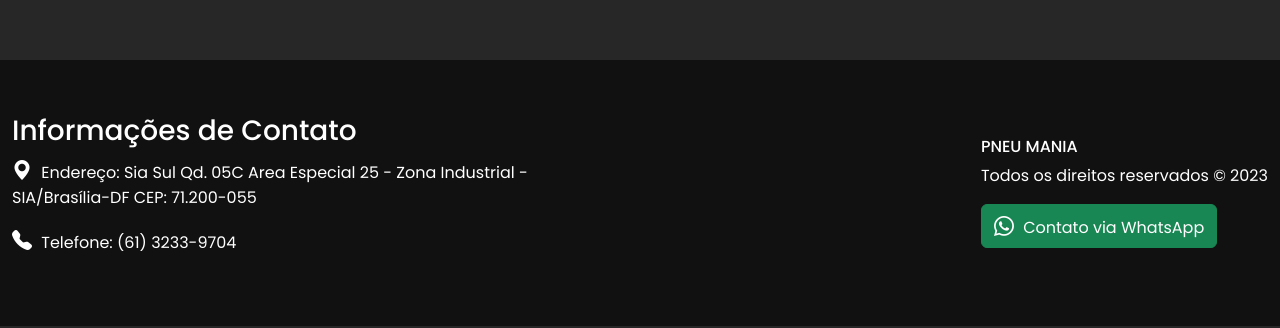
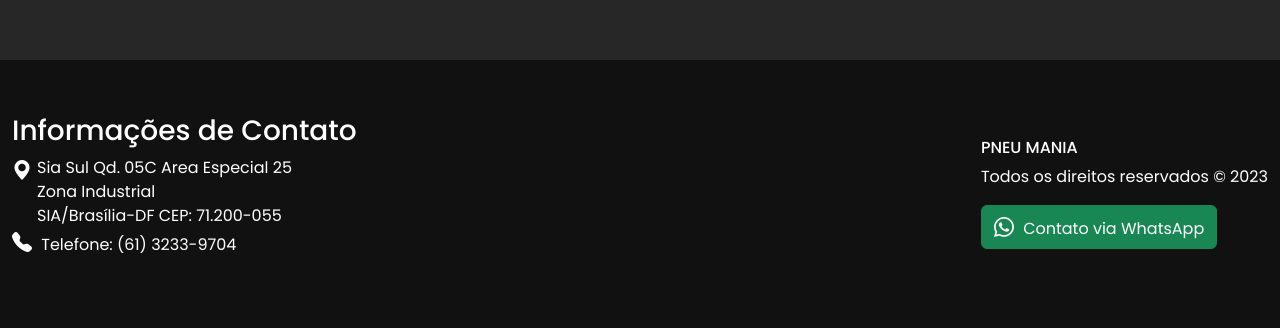
Before and after one commit to arturrenann/pneumania, an Angular app: page / in a window 1280 px wide. Shown: the part 2340-2668 px from the top of the page. Built offline with nearby package versions, Linux system fonts and the light colour scheme; what @angular/google-maps, ngx-page-scroll would draw is missing.

Commit message:
fix: endereço

```diff
--- a/src/app/app.component.html
+++ b/src/app/app.component.html
@@ -78,7 +78,8 @@
                     <img src="assets/suspensao.png" class="card-img-top img-fluid" alt="Serviço 4">
                     <div class="card-body">
                         <h5 class="card-title">SUSPENSÃO</h5>
-                        <p class="card-text">Garanta uma condução suave e segura. Nossos especialistas cuidam da sua suspensão para máximo conforto na estrada.</p>
+                        <p class="card-text">Garanta uma condução suave e segura. Nossos especialistas cuidam da sua
+                            suspensão para máximo conforto na estrada.</p>
                     </div>
                 </div>
             </div>
@@ -90,7 +91,11 @@
     <div class="container text-center">
         <h2>NOSSA LOCALIZAÇÃO</h2>
         <div class="d-flex justify-content-center">
-            <iframe src="https://www.google.com/maps/embed?pb=!1m18!1m12!1m3!1d3838.973421214099!2d-47.95141882391346!3d-15.80535542322696!2m3!1f0!2f0!3f0!3m2!1i1024!2i768!4f13.1!3m3!1m2!1s0x935a31b04b75393d%3A0x4b3fc5e9d3df9314!2sPneu%20Mania!5e0!3m2!1spt-BR!2sbr!4v1691974795077!5m2!1spt-BR!2sbr" width="600" height="450" style="border:0;" allowfullscreen="" loading="lazy" referrerpolicy="no-referrer-when-downgrade"></iframe>        </div>
+            <iframe
+                src="https://www.google.com/maps/embed?pb=!1m18!1m12!1m3!1d3838.973421214099!2d-47.95141882391346!3d-15.80535542322696!2m3!1f0!2f0!3f0!3m2!1i1024!2i768!4f13.1!3m3!1m2!1s0x935a31b04b75393d%3A0x4b3fc5e9d3df9314!2sPneu%20Mania!5e0!3m2!1spt-BR!2sbr!4v1691974795077!5m2!1spt-BR!2sbr"
+                width="600" height="450" style="border:0;" allowfullscreen="" loading="lazy"
+                referrerpolicy="no-referrer-when-downgrade"></iframe>
+        </div>
     </div>
 </section>
 <footer class="text-white">
@@ -98,8 +103,13 @@
         <div class="row">
             <div class="col-md-6">
                 <h3>Informações de Contato</h3>
-                <p><i class="bi bi-geo-alt-fill"></i> Endereço: Sia Sul Qd. 05C Area Especial 25 - Zona Industrial - SIA/Brasília-DF CEP: 71.200-055</p>
-                <p><i class="bi bi-telephone-fill"></i> Telefone: (61) 3233-9704</p>
+                <div style="display: flex;">
+                    <span><i class="bi bi-geo-alt-fill"></i></span>
+                    <span> Sia Sul Qd. 05C Area Especial 25 <br> Zona Industrial <br> SIA/Brasília-DF CEP: 71.200-055</span>
+                </div>
+
+                    <p><i class="bi bi-telephone-fill"></i> Telefone: (61) 3233-9704</p>
+
             </div>
             <div class="col-md-6 d-flex justify-content-md-end align-items-center">
                 <div class="text-md-right">
```
Also changed, not shown: 3 other files (tests, documents, lock files or other folders).
